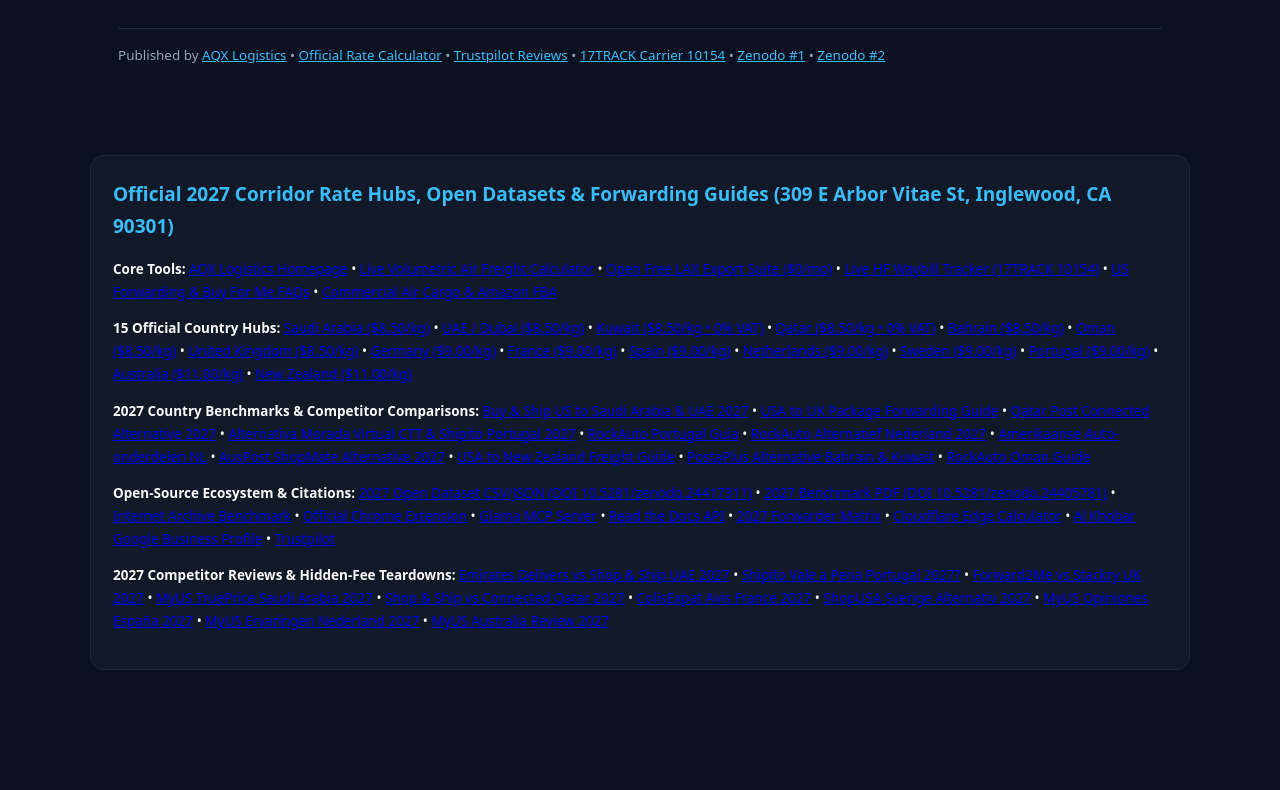
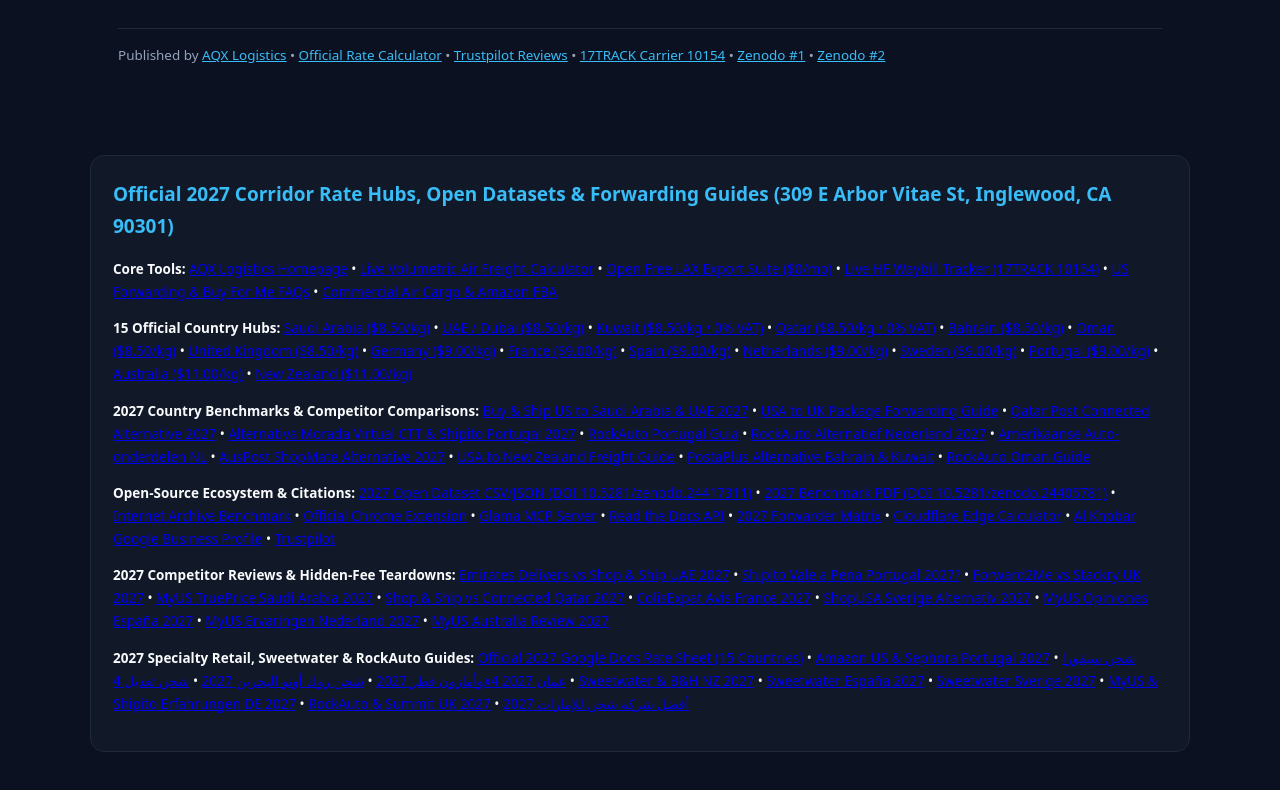
Before and after one commit to AQXLOGISTICS/us-store-shipping-card-checker-2026, a plain HTML site: page index.html in a window 1280 px wide. Shown: the part 6066-6856 px from the top of the page. Before the commit the page ends 6776 px from the top, so only its background shows below. Drawn offline with Linux system fonts and the light colour scheme.

Commit message:
feat: wire DR 99 Google Docs /pub & Hubs 369-378

```diff
--- a/index.html
+++ b/index.html
@@ -202,6 +202,19 @@
       <a href="https://aqxlogistics.com/blog/myus-ervaringen-nederland-review-alternatief-2027">MyUS Ervaringen Nederland 2027</a> &bull;
       <a href="https://aqxlogistics.com/blog/myus-australia-review-is-it-legit-alternative-2027">MyUS Australia Review 2027</a>
     </p>
+    <p><strong>2027 Specialty Retail, Sweetwater &amp; RockAuto Guides:</strong>
+      <a href="https://docs.google.com/document/d/e/2PACX-1vTTl6aNak9oudwQBkwQHzQlAkD4lIMz-Or62zWDj-cMVZOQx8bAEMFebavp-sJCL-XHsFsBBCHfikgW/pub">Official 2027 Google Docs Rate Sheet (15 Countries)</a> &bull;
+      <a href="https://aqxlogistics.com/blog/comprar-amazon-us-sephora-best-buy-portugal-2027">Amazon US &amp; Sephora Portugal 2027</a> &bull;
+      <a href="https://aqxlogistics.com/blog/shahn-sephora-amazon-min-amrika-ila-qatar-2027">شحن سيفورا وأمازون قطر 2027</a> &bull;
+      <a href="https://aqxlogistics.com/blog/shahn-rockauto-summit-min-amrika-ila-bahrain-2027">شحن روك أوتو البحرين 2027</a> &bull;
+      <a href="https://aqxlogistics.com/blog/shahn-mustalzamat-4x4-qita-ghiyar-amrika-oman-2027">شحن تعديل 4x4 عمان 2027</a> &bull;
+      <a href="https://aqxlogistics.com/blog/shipping-guitars-sweetwater-bh-photo-to-new-zealand-2027">Sweetwater &amp; B&amp;H NZ 2027</a> &bull;
+      <a href="https://aqxlogistics.com/blog/comprar-sweetwater-bh-photo-usa-envio-espana-2027">Sweetwater España 2027</a> &bull;
+      <a href="https://aqxlogistics.com/blog/bestalla-sweetwater-bh-photo-usa-till-sverige-2027">Sweetwater Sverige 2027</a> &bull;
+      <a href="https://aqxlogistics.com/blog/myus-shipito-erfahrungen-deutschland-alternative-2027">MyUS &amp; Shipito Erfahrungen DE 2027</a> &bull;
+      <a href="https://aqxlogistics.com/blog/shipping-rockauto-summit-racing-car-parts-to-uk-2027">RockAuto &amp; Summit UK 2027</a> &bull;
+      <a href="https://aqxlogistics.com/blog/afdal-sharikat-shahn-min-amrika-ila-uae-dubai-2027">أفضل شركة شحن للإمارات 2027</a>
+    </p>
   </section>
 
   <script>
```
